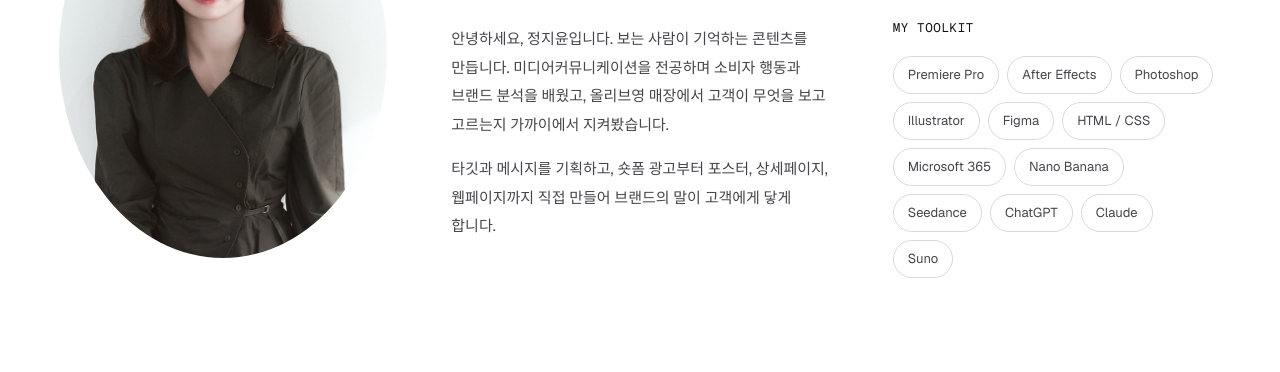
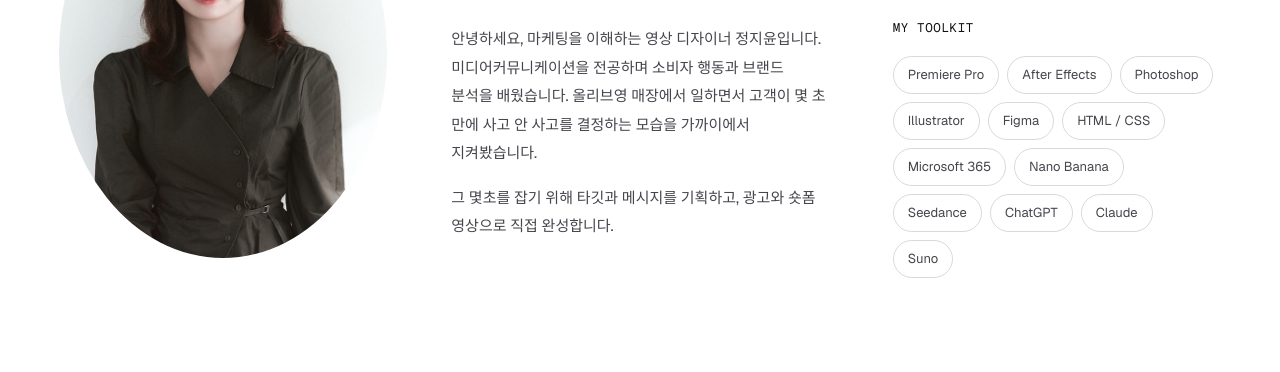
Before and after one commit to jjhm6636-dev/jjhm6636-dev.github.io, a plain HTML site: page port/index.html in a window 1280 px wide. Shown: the part 428-800 px from the top of the page. Drawn offline with nearby package versions, Linux system fonts and the light colour scheme; files whose address does not match are found by name; a web font is replaced by a local one.

Commit message:
Revise introduction in index.html
Updated introduction text to reflect new messaging about marketing and video design experience.

```diff
--- a/port/index.html
+++ b/port/index.html
@@ -431,8 +431,8 @@ footer{display:none}
     </div>
     <div class="ab-intro">
       <h1 class="ab-lead">브랜드가 하고 싶은 말을<br><em>몇 초 안에</em><br>보이도록 만듭니다.</h1>
-      <p>안녕하세요, 정지윤입니다. 보는 사람이 기억하는 콘텐츠를 만듭니다. 미디어커뮤니케이션을 전공하며 소비자 행동과 브랜드 분석을 배웠고, 올리브영 매장에서 고객이 무엇을 보고 고르는지 가까이에서 지켜봤습니다.</p>
-      <p>타깃과 메시지를 기획하고, 숏폼 광고부터 포스터, 상세페이지, 웹페이지까지 직접 만들어 브랜드의 말이 고객에게 닿게 합니다.</p>
+      <p>안녕하세요, 마케팅을 이해하는 영상 디자이너 정지윤입니다. 미디어커뮤니케이션을 전공하며 소비자 행동과 브랜드 분석을 배웠습니다. 올리브영 매장에서 일하면서 고객이 몇 초 만에 사고 안 사고를 결정하는 모습을 가까이에서 지켜봤습니다. </p>
+      <p>그 몇초를 잡기 위해 타깃과 메시지를 기획하고, 광고와 숏폼 영상으로 직접 완성합니다.</p>
     </div>
     <div class="ab-side">
       <section class="ab-block" aria-label="경력과 학력">
```
